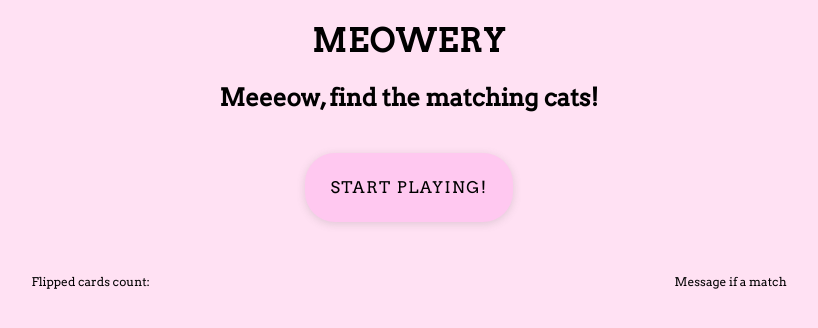
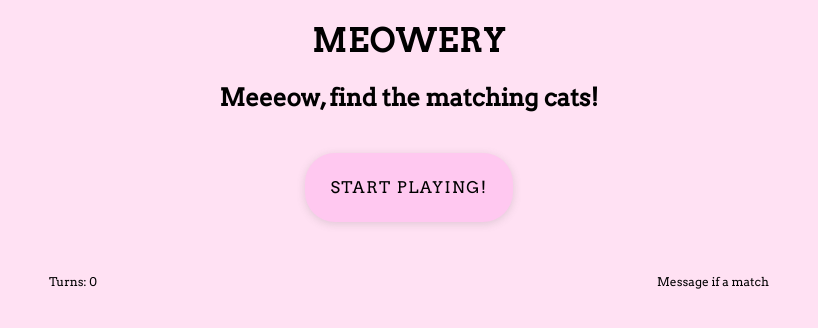
Before and after one commit to AnnaBrum/Meowery, a React (Create React App) app in the folder meowery/: page / in a window 1280 px wide. Shown: the top 328 px of the page, without its empty margins (231-1049 px from the left). Built offline with nearby package versions, Linux system fonts and the light colour scheme.

Commit message:
added so that u cant click on more than 2 cards. Added a counter for ur turns

```diff
--- a/meowery/src/App.js
+++ b/meowery/src/App.js
@@ -8,11 +8,11 @@ import Counter from "./components/Counter";
 import Message from "./components/Message";
 
 function App() {
-
   const [cards, setCards] = useState([]);
   const [turns, setTurns] = useState(0);
   const [choiceOne, setChoiceOne] = useState(null);
   const [choiceTwo, setChoiceTwo] = useState(null);
+  const [disabled, setDisabled] = useState(false);
 
   const shuffleCards = () => {
     const apiKey = process.env.REACT_APP_API_KEY;
@@ -43,6 +43,7 @@ function App() {
   //compare 2 selected cards
   useEffect(() => {
     if (choiceOne && choiceTwo) {
+      setDisabled(true);
       if (choiceOne.url === choiceTwo.url) {
         setCards((prevCards) => {
           return prevCards.map((card) => {
@@ -66,6 +67,7 @@ function App() {
     setChoiceOne(null);
     setChoiceTwo(null);
     setTurns((prevTurns) => prevTurns + 1);
+    setDisabled(false);
   };
 
   console.log(cards);
@@ -74,8 +76,9 @@ function App() {
     <div className="App">
       <Header />
       <Button shuffleCards={shuffleCards} />
+
       <div className="info-box">
-        <Counter/>
+        <Counter turns={turns} />
         <Message />
       </div>
       <Board>
@@ -85,6 +88,7 @@ function App() {
             card={card}
             handleChoice={handleChoice}
             flipped={card === choiceOne || card === choiceTwo || card.matched}
+            disabled={disabled}
           />
         ))}
       </Board>
--- a/meowery/src/components/Card/index.jsx
+++ b/meowery/src/components/Card/index.jsx
@@ -7,10 +7,11 @@
 // } from "./styled";
 import "./card.css";
 
-function Card({ card, handleChoice, flipped }) {
-
+function Card({ card, handleChoice, flipped, disabled }) {
   const handleClick = () => {
-    handleChoice(card);
+    if (!disabled) {
+      handleChoice(card);
+    }
   };
 
   return (
@@ -20,7 +21,7 @@ function Card({ card, handleChoice, flipped }) {
         <div className="back" onClick={handleClick}></div>
       </div>
     </div>
-  )
-};
+  );
+}
 
 export default Card;
--- a/meowery/src/components/Counter/index.jsx
+++ b/meowery/src/components/Counter/index.jsx
@@ -1,11 +1,11 @@
 import { CounterStyled } from "./styled";
 
-function Counter() {
-    return (
-        <CounterStyled>
-        <p>Flipped cards count:</p>
-        </CounterStyled>
-    )
+function Counter({ turns }) {
+  return (
+    <CounterStyled>
+      <p>Turns: {turns}</p>
+    </CounterStyled>
+  );
 }
 
 export default Counter;
```
Also changed, not shown: meowery/src/components/Message/index.jsx (+6 -6 lines).
